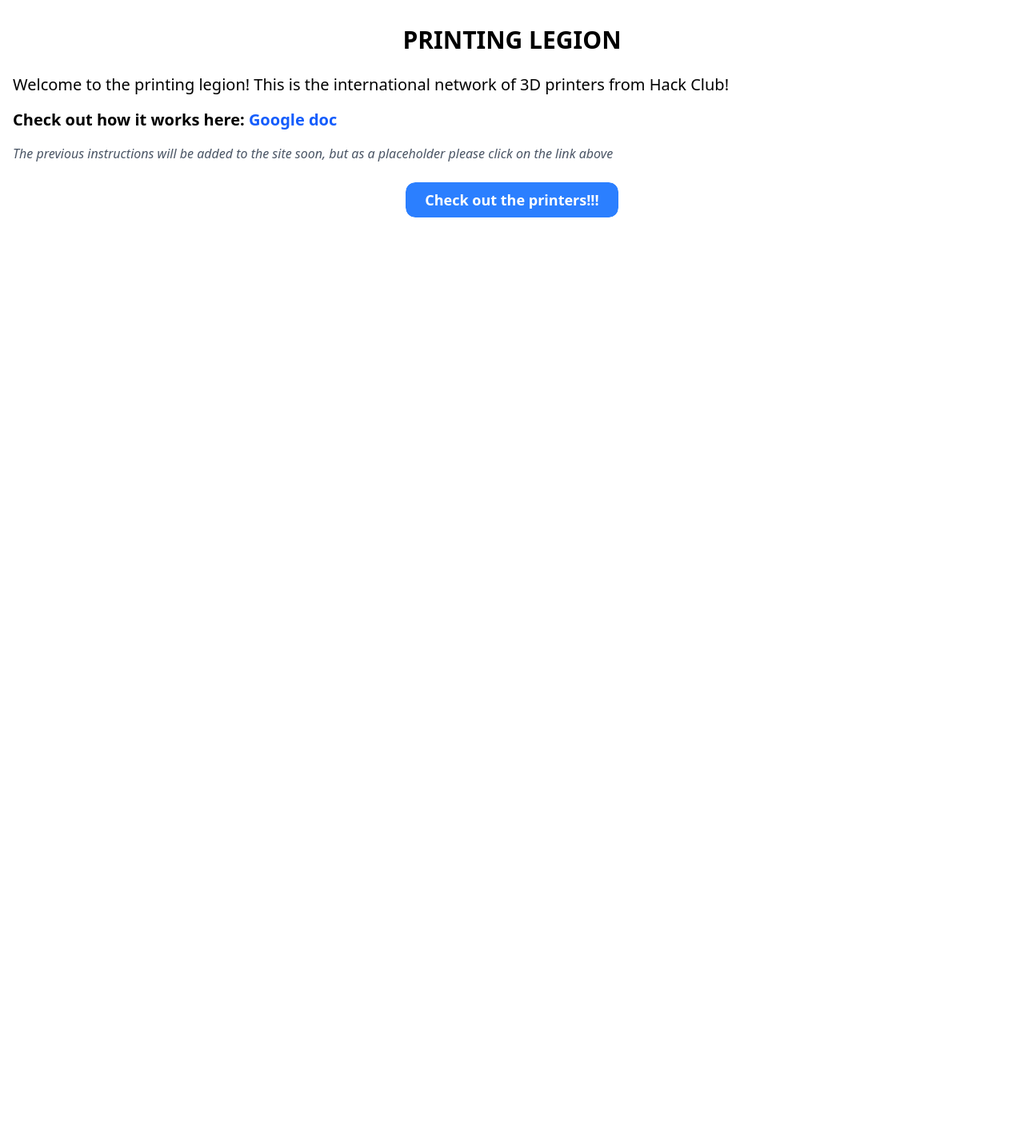
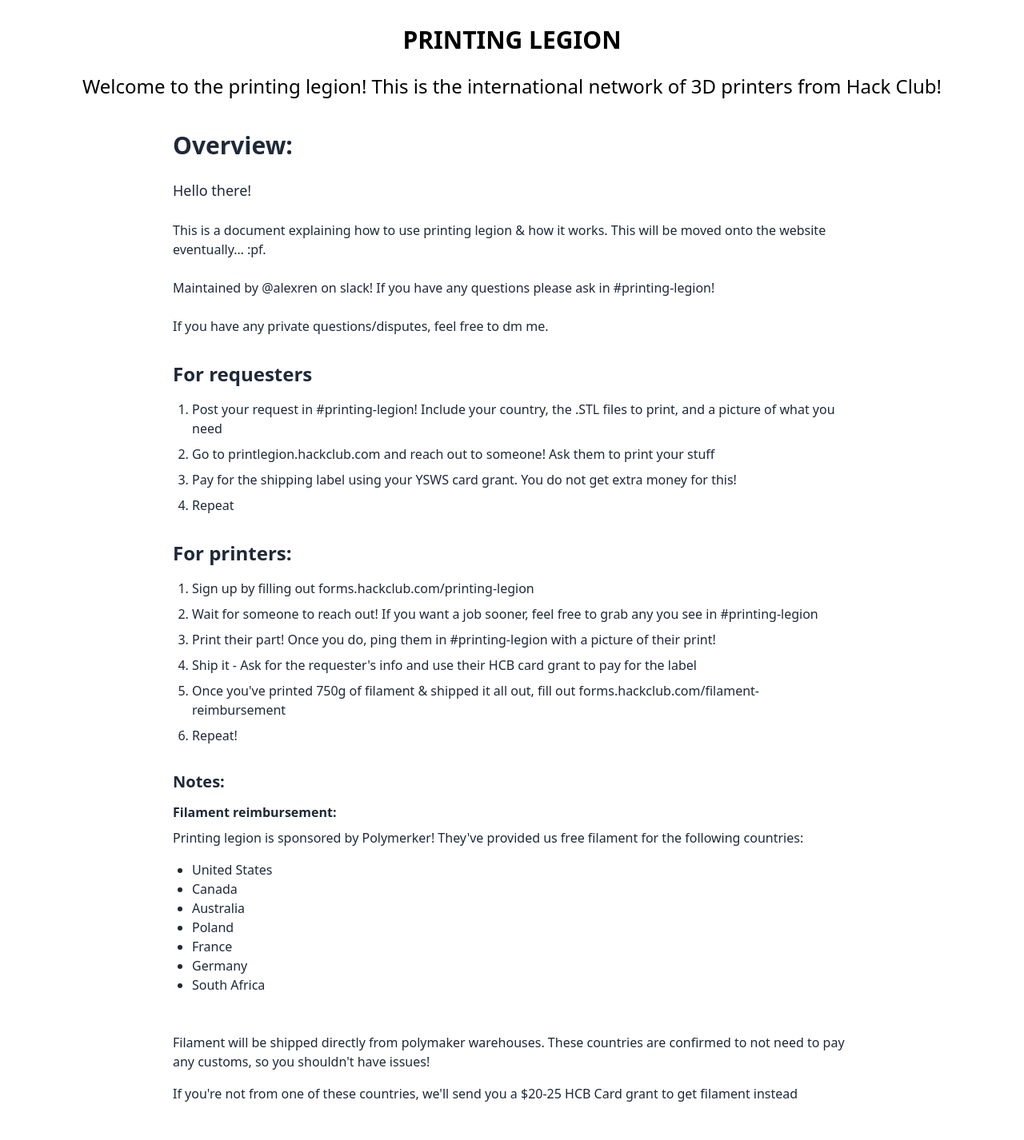
Before and after one commit to hackclub/print-legion, a React (Vite) app in the folder site/: page / in a window 1280 px wide. Shown: the top 1426 px of the page at 80% size. Before the commit the page ends 800 px from the top, so only its background shows below. Built offline with nearby package versions, Linux system fonts and the light colour scheme.

Commit message:
Instructions added

```diff
--- /dev/null
+++ b/site/src/components/Instructions.jsx
@@ -0,0 +1,74 @@
+export default function PrintingLegion101() {
+  return (
+    <div className="max-w-4xl mx-auto p-6 font-sans text-gray-800">
+      {/* Page 1 */}
+      <div className="mb-12">
+        <h1 className="text-3xl font-bold mb-6">Overview:</h1>
+
+        <p className="text-lg mb-6">Hello there!</p>
+
+        <p className="mb-6">
+          This is a document explaining how to use printing legion & how it works. This will be moved onto the website eventually… :pf.
+        </p>
+
+        <p className="mb-6">
+          Maintained by @alexren on slack! If you have any questions please ask in #printing-legion!
+        </p>
+
+        <p className="mb-8">
+          If you have any private questions/disputes, feel free to dm me.
+        </p>
+
+        <h2 className="text-2xl font-bold mb-4">For requesters</h2>
+
+        <ol className="list-decimal pl-6 mb-8 space-y-2">
+          <li>Post your request in #printing-legion! Include your country, the .STL files to print, and a picture of what you need</li>
+          <li>Go to printlegion.hackclub.com and reach out to someone! Ask them to print your stuff</li>
+          <li>Pay for the shipping label using your YSWS card grant. You do not get extra money for this!</li>
+          <li>Repeat</li>
+        </ol>
+
+        <h2 className="text-2xl font-bold mb-4">For printers:</h2>
+
+        <ol className="list-decimal pl-6 mb-8 space-y-2">
+          <li>Sign up by filling out forms.hackclub.com/printing-legion</li>
+          <li>Wait for someone to reach out! If you want a job sooner, feel free to grab any you see in #printing-legion</li>
+          <li>Print their part! Once you do, ping them in #printing-legion with a picture of their print!</li>
+          <li>Ship it - Ask for the requester's info and use their HCB card grant to pay for the label</li>
+          <li>Once you've printed 750g of filament & shipped it all out, fill out forms.hackclub.com/filament-reimbursement</li>
+          <li>Repeat!</li>
+        </ol>
+
+        <h3 className="text-xl font-bold mb-3">Notes:</h3>
+
+        <p className="font-bold mb-2">Filament reimbursement:</p>
+        <p className="mb-4">
+          Printing legion is sponsored by Polymerker! They've provided us free filament for the following countries:
+        </p>
+
+        <ul className="list-disc pl-6 mb-4">
+          <li>United States</li>
+          <li>Canada</li>
+          <li>Australia</li>
+          <li>Poland</li>
+          <li>France</li>
+          <li>Germany</li>
+          <li>South Africa</li>
+        </ul>
+      </div>
+
+      {/* Page 2 */}
+      <div>
+        <p className="mb-4">
+          Filament will be shipped directly from polymaker warehouses. These countries are confirmed to
+          not need to pay any customs, so you shouldn't have issues!
+        </p>
+
+        <p>
+          If you're not from one of these countries, we'll send you a $20-25 HCB Card grant to get
+          filament instead
+        </p>
+      </div>
+    </div>
+  );
+}
--- a/site/src/pages/Landing.jsx
+++ b/site/src/pages/Landing.jsx
@@ -1,16 +1,16 @@
+import Instuctions from "../components/Instructions";
+
+
+
 export default function Landing() {
     return (
         <div className="container mx-auto px-4 py-8 w-full">
             <h1 className="text-3xl mb-6 font-bold text-center">PRINTING LEGION</h1>
-        <p className="text-xl mb-4">
+            <p className="text-2xl mb-4 my-6 justify-center flex">
                 Welcome to the printing legion! This is the international network of 3D printers from Hack Club!
             </p>
-        <p className="text-xl mb-4 font-bold">
-            Check out how it works here: <a href="https://docs.google.com/document/d/1ZfHi5eKbt0F2vbO0I1bMSIaMovqBu4Z6j_3GU6wREVc/edit?usp=sharing" target="_blank" className="text-blue-600 hover:underline">Google doc</a>
-        </p>
-        <p className="italic text-gray-600 mb-6">
-            The previous instructions will be added to the site soon, but as a placeholder please click on the link above
-        </p>
+
+            <Instuctions />
             <div className="my-6 justify-center flex">
                 <a href="/printers" className="outline-1 py-2 px-6 rounded-xl text-lg font-bold bg-blue-500 text-white">Check out the printers!!!</a>
             </div>
```
Also changed, not shown: 1 other file (tests, documents, lock files or other folders). Lines whose indentation alone changed are shown as unchanged.
